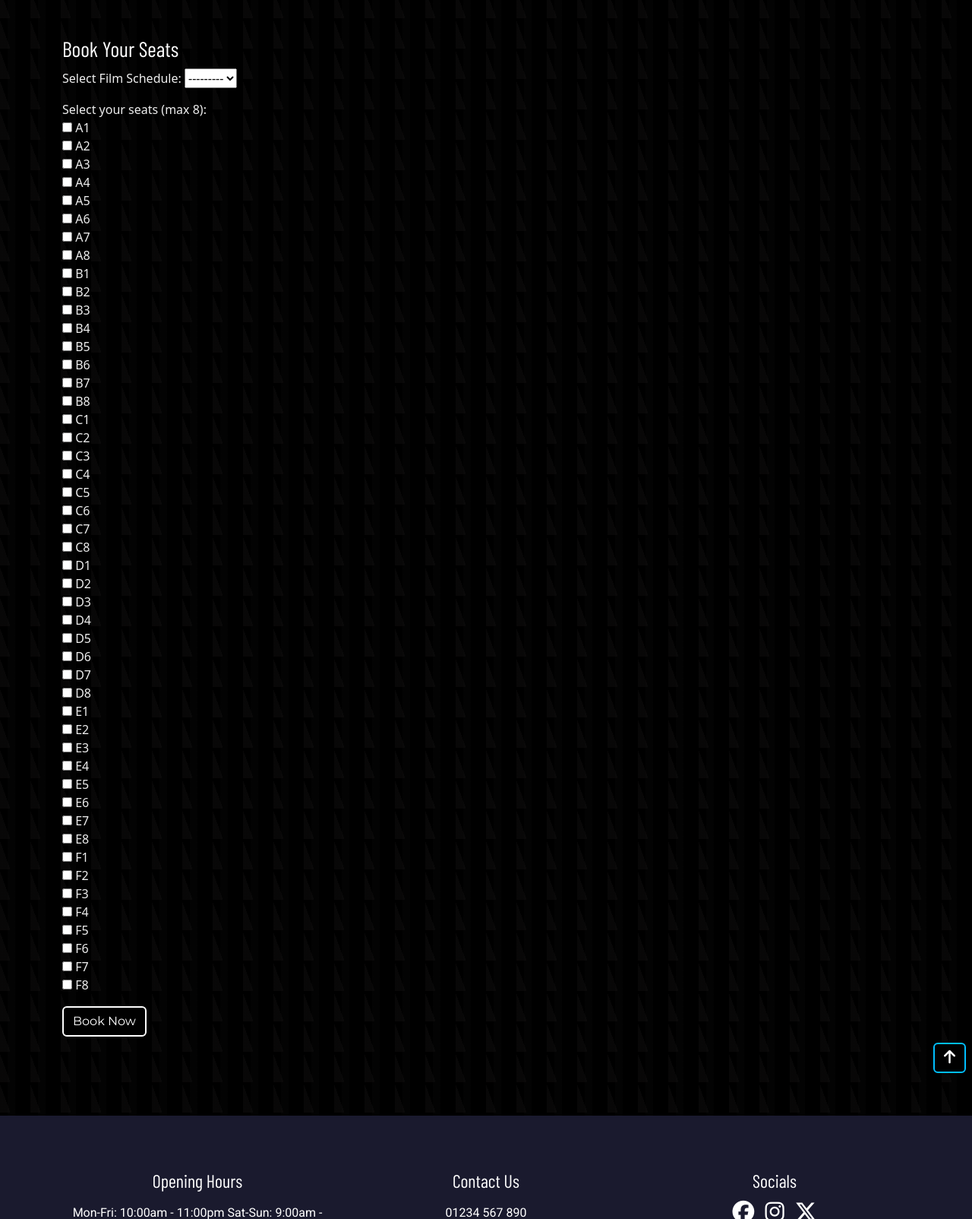
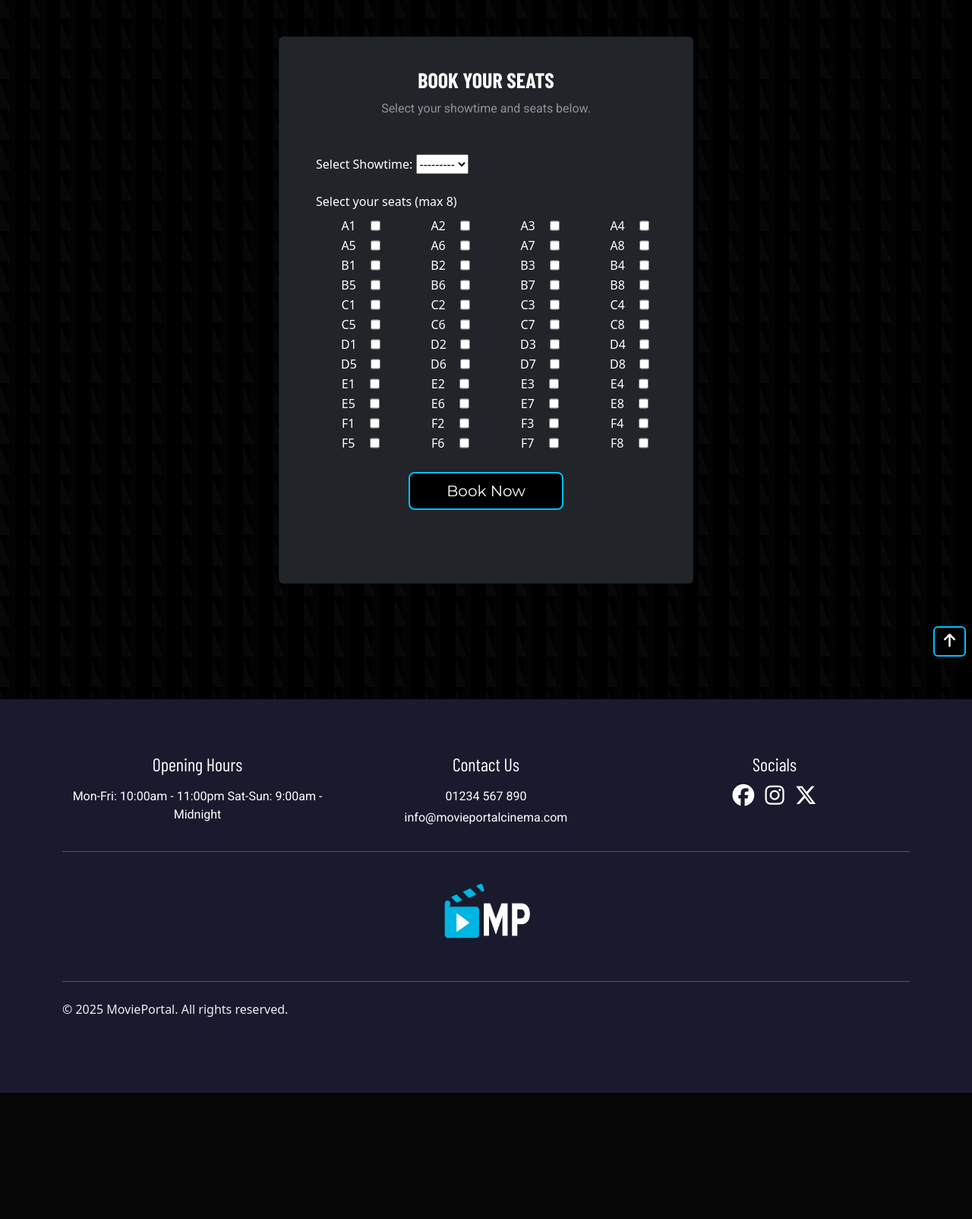
Before and after one commit to EllisBale/movie_portal, a Django app: page /bookings/ in a window 1280 px wide. Shown: the part 96-1700 px from the top of the page at 76% size. After the commit the page ends 1534 px from the top, so only its background shows below. Run offline with Django 4.2, Linux system fonts and the light colour scheme; the visitor is signed in with stand-in values (Sample User, id 1); data that the repository does not hold is empty; parts of the project's set-up code (start-up, migrations or seed data) failed here and were passed over; some libraries are stand-ins or nearby versions; some web fonts are replaced.

Commit message:
Feat: add book_seats.html layout

```diff
--- a/bookings/forms.py
+++ b/bookings/forms.py
@@ -3,21 +3,13 @@ from .models import Booking
 from .seats import ALL_SEATS
 from films.models import FilmSchedule, Film
 
-class BookingForm(forms.ModelForm):
-    # Allow user to select multiple seats (up to 8)
+class BookingForm(forms.Form):
+    schedule = forms.ModelChoiceField(queryset=FilmSchedule.objects.all(), label="Select Showtime")
     seat_numbers = forms.MultipleChoiceField(
         choices=[(seat, seat) for seat in ALL_SEATS],
         widget=forms.CheckboxSelectMultiple,
         label="Select your seats (max 8)",
     )
-    schedule = forms.ModelChoiceField(
-        queryset=FilmSchedule.objects.all(),
-        label="Select Film Schedule"
-     )
-
-    class Meta:
-        model = Booking
-        fields = ['schedule', 'seat_numbers']
 
     def clean_seat_numbers(self):
         seats = self.cleaned_data.get('seat_numbers')
--- a/bookings/templates/book_seats.html
+++ b/bookings/templates/book_seats.html
@@ -4,32 +4,54 @@
 {% block content %}
 {% block carousel %}{% endblock %}
 
-<div class="container mt-5">
-  <h2>Book Your Seats</h2>
+<section>
+  <div class="container py-5">
+    <div class="row d-flex justify-content-center align-items-center h-100">
+      <div class="col-12 col-md-10 col-lg-6 col-xl-6">
+        <div class="card bg-dark text-white">
+          <div class="card-body px-5 pb-5 text-center">
+            <div class="mb-md-5 mt-md-4 pb-0">
+              <h2 class="fw-bold mb-2 text-uppercase">Book Your Seats</h2>
+              <p class="text-white-50 mb-5">Select your showtime and seats below.</p>
 
               <form method="post" novalidate>
                 {% csrf_token %}
-    {{ form.non_field_errors }}
 
-    <div class="mb-3">
+                <div class="mb-4 text-start">
                   {{ form.schedule.label_tag }}
                   {{ form.schedule }}
-      {% if form.schedule.errors %}
-        <div class="text-danger">{{ form.schedule.errors }}</div>
+                </div>
+
+                <div class="mb-4 text-start">
+                  <label class="form-label">{{ form.seat_numbers.label }}</label>
+                  <div class="row">
+                    {% for checkbox in form.seat_numbers %}
+                      <div class="col-4 col-md-3">
+                        <div class="form-check text-start">
+                          {{ checkbox.tag }}
+                          <label class="form-check-label">
+                            {{ checkbox.choice_label }}
+                          </label>
+                        </div>
+                      </div>
+                    {% endfor %}
+                  </div>
+                  {% if form.seat_numbers.errors %}
+                    <div class="text-danger small">{{ form.seat_numbers.errors }}</div>
                   {% endif %}
                 </div>
 
-    <div class="mb-3">
-      {{ form.seat_numbers.label_tag }}
-      {{ form.seat_numbers }}
-      {% if form.seat_numbers.errors %}
-        <div class="text-danger">{{ form.seat_numbers.errors }}</div>
-      {% endif %}
-    </div>
-
-    <button type="submit" class="btn btn-primary">Book Now</button>
+                <button class="btn btn-outline-light btn-lg px-5 custom-btn" type="submit">
+                  Book Now
+                </button>
               </form>
             </div>
           </div>
+        </div>
+      </div>
+    </div>
+  </div>
+</section>
+
 
 {% endblock %}
```
Also changed, not shown: bookings/views.py (line endings or trailing spaces). Lines whose indentation alone changed are shown as unchanged.
